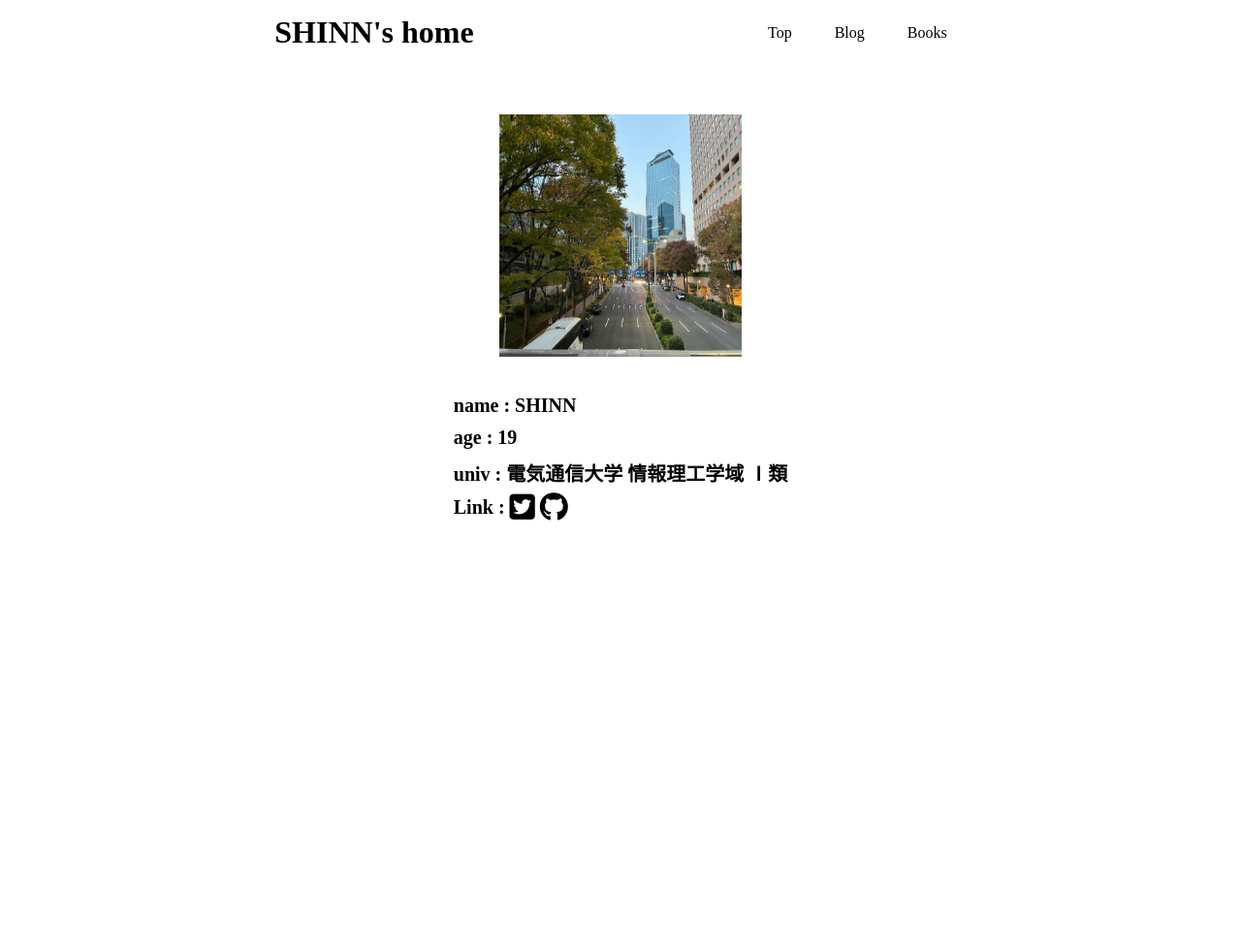
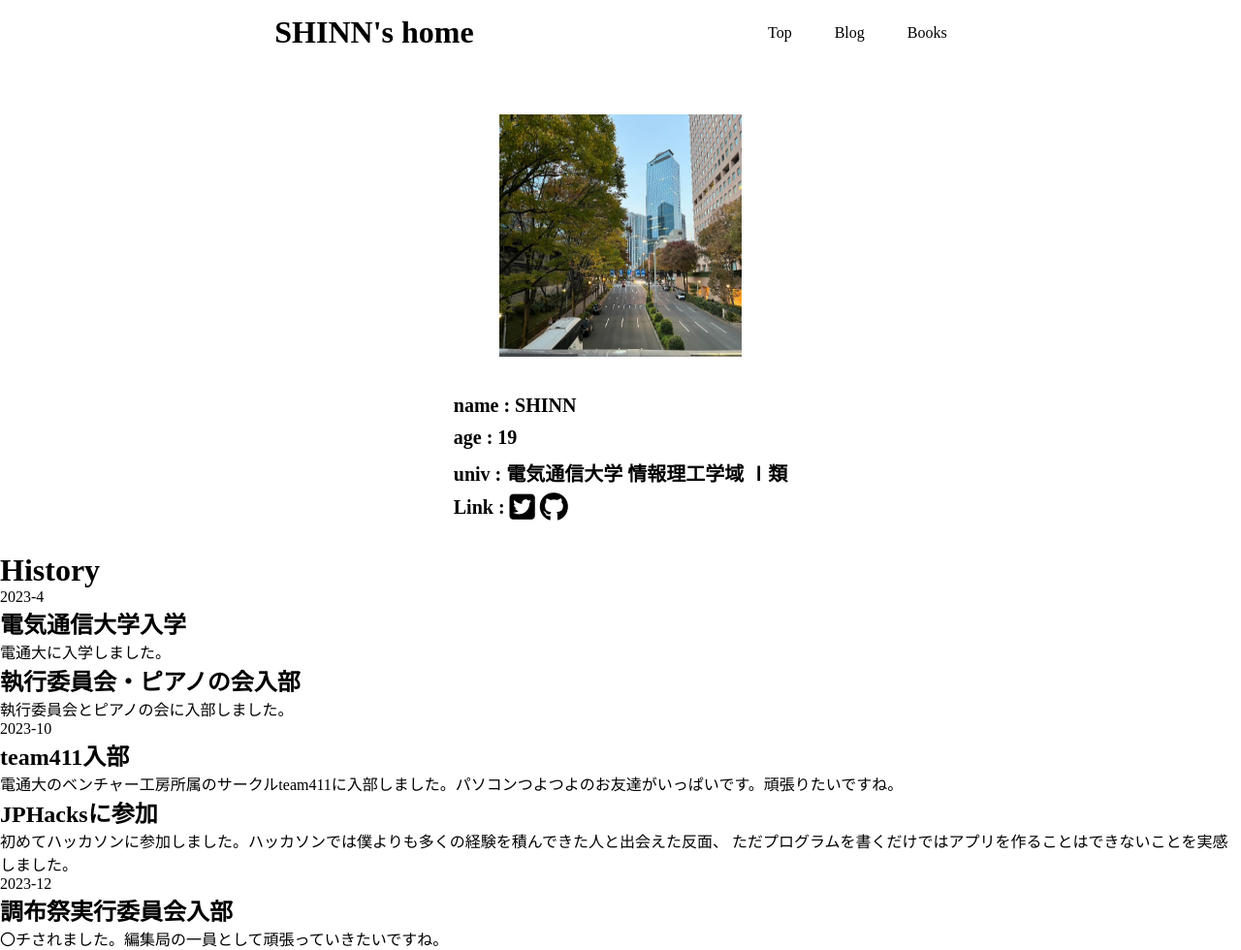
Before and after one commit to SHINN314/HomePage, a plain HTML site: page index.html in a window 1280 px wide. Shown: the whole page at 97% size. Before the commit the page ends 800 px from the top, so only its background shows below. Drawn offline with Linux system fonts and the light colour scheme.

Commit message:
[add] historyのテキストを追加 refs #38-57

```diff
--- a/index.html
+++ b/index.html
@@ -35,6 +35,26 @@
                 </ul>
             </div>
         </div>
+        <div class="history">
+            <h1>History</h1>
+                <div class="history-detail">
+                    <p>2023-4</p>
+                        <h2>電気通信大学入学</h2>
+                            <p>電通大に入学しました。</p>
+                        <h2>執行委員会・ピアノの会入部</h2>
+                            <p>執行委員会とピアノの会に入部しました。</p>
+                    <p>2023-10</p>
+                        <h2>team411入部</h2>
+                            <p>電通大のベンチャー工房所属のサークルteam411に入部しました。パソコンつよつよのお友達がいっぱいです。頑張りたいですね。</p>
+                        <h2>JPHacksに参加</h2>
+                            <p>初めてハッカソンに参加しました。ハッカソンでは僕よりも多くの経験を積んできた人と出会えた反面、
+                                ただプログラムを書くだけではアプリを作ることはできないことを実感しました。
+                            </p>
+                        <p>2023-12</p>
+                            <h2>調布祭実行委員会入部</h2>
+                                <p>〇チされました。編集局の一員として頑張っていきたいですね。</p>
+                </div>
+        </div>
     </main>
 </body>
 </html>
```
